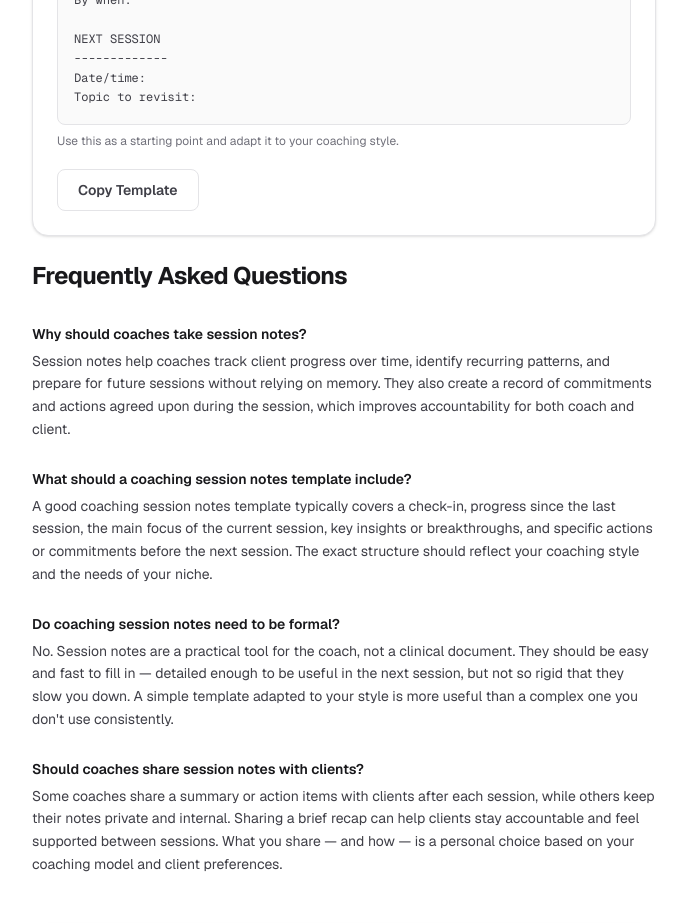
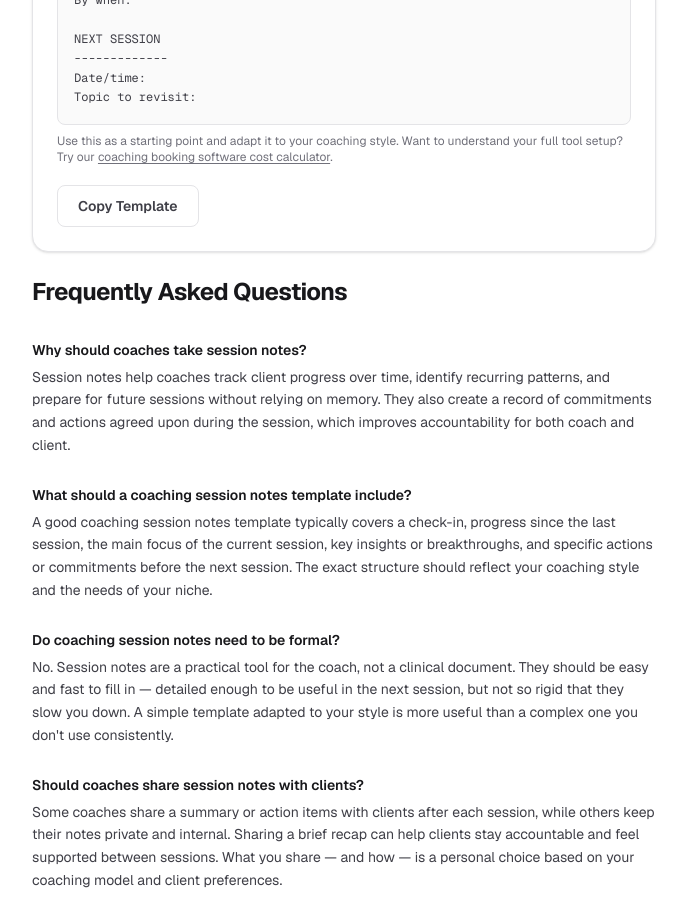
Before and after one commit to riclanderos/callsesh, a Next.js app: page /tools/session-notes-template-generator in a window 1280 px wide. Shown: the part 1180-2103 px from the top of the page, without its empty margins (296-983 px from the left). Built offline with nearby package versions, Linux system fonts and the light colour scheme.

Commit message:
seo: cross-link notes generator to cost calculator

```diff
--- a/app/tools/session-notes-template-generator/generator.tsx
+++ b/app/tools/session-notes-template-generator/generator.tsx
@@ -297,7 +297,10 @@ export default function Generator() {
               {template}
             </pre>
             <p className="text-xs text-zinc-500">
-              Use this as a starting point and adapt it to your coaching style.
+              Use this as a starting point and adapt it to your coaching style. Want to understand your full tool setup? Try our{" "}
+              <Link href="/tools/coach-tool-cost-calculator" className="underline underline-offset-2 hover:text-zinc-700 transition-colors">
+                coaching booking software cost calculator
+              </Link>.
             </p>
           </div>
 
```
